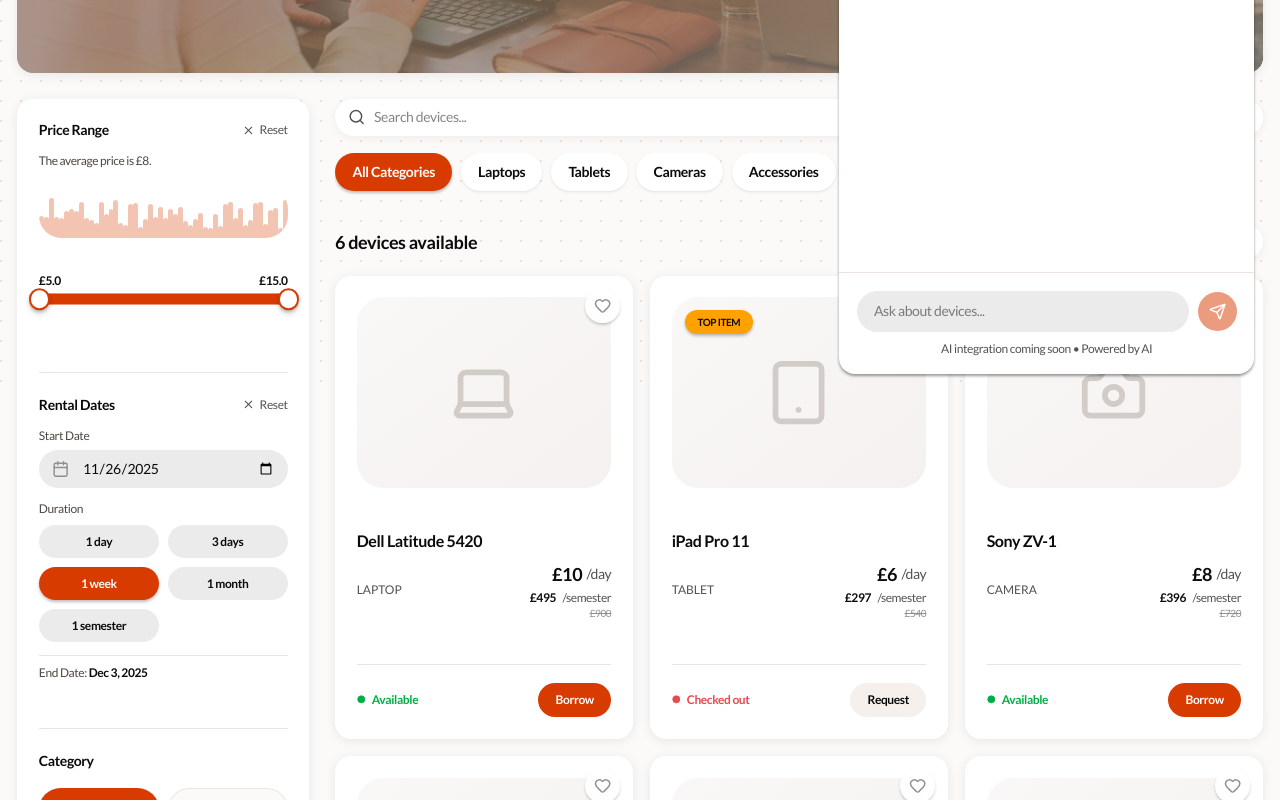
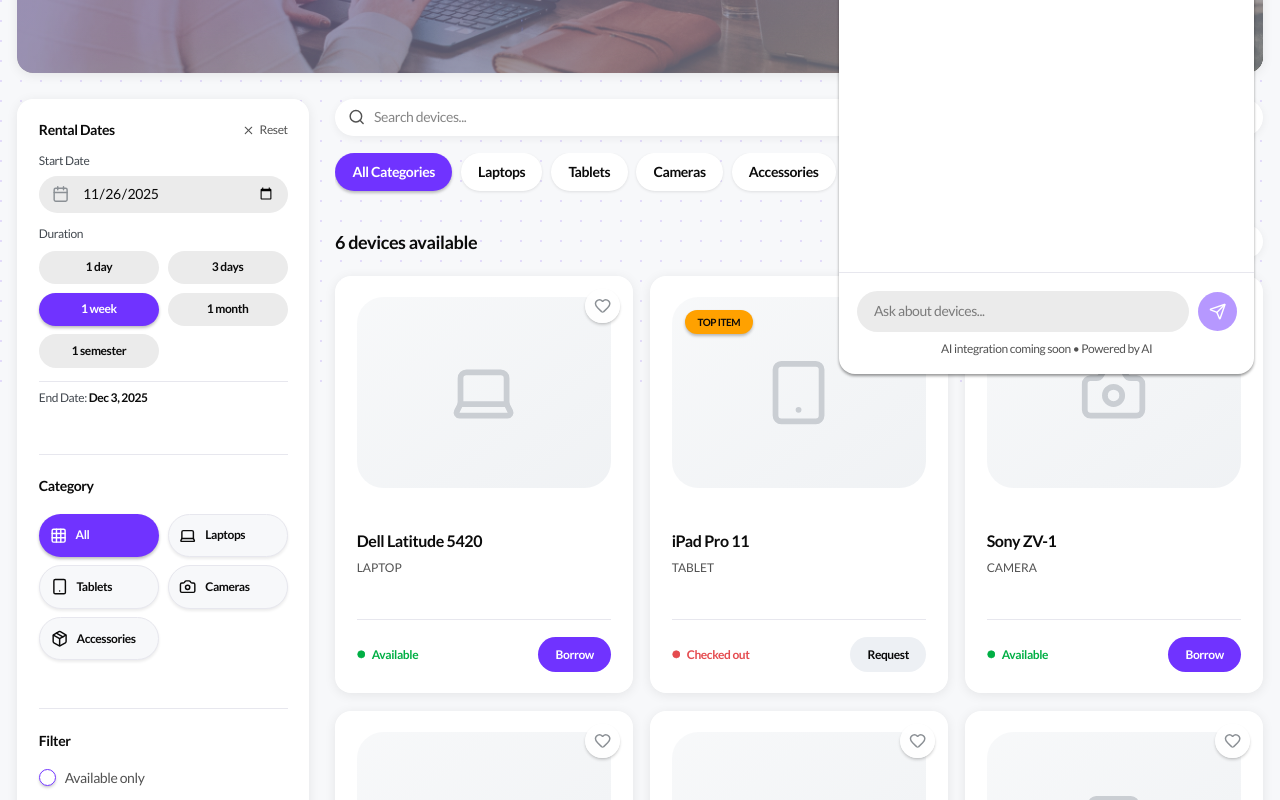
Before and after one commit to tomhewison/loans-app-web, a React (Vite) app: page / in a window 1280 px wide. Shown: the part 400-1200 px from the top of the page. Built offline with nearby package versions, Linux system fonts and the light colour scheme.

Commit message:
Refactor device pricing logic and UI components; remove price-related state and options from CatalogueGrid and SidebarFilters. Introduce Header and Footer components for layout consistency. Update theme context default value to 'original'.

```diff
--- a/src/components/landing/CatalogueGrid.tsx
+++ b/src/components/landing/CatalogueGrid.tsx
@@ -7,7 +7,6 @@ type Device = {
   name: string
   type: string
   status: string
-  price: string
   featured?: boolean
 }
 
@@ -78,8 +77,6 @@ export default function CatalogueGrid({ devices }: { devices: Device[] }) {
               <option value="popular">Most popular</option>
               <option value="newest">Newest first</option>
               <option value="oldest">Oldest first</option>
-              <option value="price-low">Price: low to high</option>
-              <option value="price-high">Price: high to low</option>
               <option value="name-asc">Name: A to Z</option>
               <option value="name-desc">Name: Z to A</option>
               <option value="featured">Featured first</option>
--- a/src/components/landing/ProductCard.tsx
+++ b/src/components/landing/ProductCard.tsx
@@ -9,7 +9,6 @@ type Device = {
   name: string
   type: string
   status: string
-  price: string
   featured?: boolean
 }
 
@@ -21,25 +20,7 @@ const typeIcons: Record<string, React.ReactNode> = {
 
 export default function ProductCard({ device }: { device: Device }) {
   const isAvailable = device.status === "Available"
-  const priceValue = device.price.replace("/day", "").trim()
   const [isFavorited, setIsFavorited] = useState(false)
-
-  // Calculate semester price with discount (90 days)
-  // Semester rentals get 45% discount for bulk pricing
-  const dailyPrice = parseFloat(priceValue.replace("£", "").replace(",", ""))
-  const fullSemesterPrice = dailyPrice * 90
-  const discountPercent = 45
-  const semesterPrice = fullSemesterPrice * (1 - discountPercent / 100)
-  const formattedSemesterPrice = semesterPrice.toLocaleString('en-GB', {
-    style: 'currency',
-    currency: 'GBP',
-    maximumFractionDigits: 0
-  })
-  const formattedOriginalPrice = fullSemesterPrice.toLocaleString('en-GB', {
-    style: 'currency',
-    currency: 'GBP',
-    maximumFractionDigits: 0
-  })
 
   return (
     <article className="group relative">
@@ -72,24 +53,11 @@ export default function ProductCard({ device }: { device: Device }) {
           )}
         </div>
 
-        {/* Title and Price */}
+        {/* Title */}
         <div className="space-y-2">
           <h3 className="font-bold text-base leading-tight text-card-foreground">{device.name}</h3>
           <div className="flex items-center justify-between">
             <span className="text-xs text-muted-foreground uppercase tracking-wide">{device.type}</span>
-            <div className="flex flex-col items-end">
-              <div className="flex items-center gap-1">
-                <span className="text-lg font-bold text-card-foreground">{priceValue}</span>
-                <span className="text-sm text-muted-foreground">/day</span>
-              </div>
-              <div className="flex flex-col items-end mt-0.5">
-                <div className="flex items-center gap-1.5">
-                  <span className="text-xs font-semibold text-card-foreground">{formattedSemesterPrice}</span>
-                  <span className="text-xs text-muted-foreground">/semester</span>
-                </div>
-                <span className="text-[10px] text-neutral-400 line-through">{formattedOriginalPrice}</span>
-              </div>
-            </div>
           </div>
         </div>
 
--- a/src/components/landing/SidebarFilters.tsx
+++ b/src/components/landing/SidebarFilters.tsx
@@ -15,9 +15,6 @@ const categoryIcons: Record<string, React.ReactNode> = {
 export default function SidebarFilters({ categories = [] as string[] }: { categories?: string[] }) {
   const [selectedCategory, setSelectedCategory] = useState<string>("All")
   const [availableOnly, setAvailableOnly] = useState(false)
-  const [minPrice, setMinPrice] = useState(5)
-  const [maxPrice, setMaxPrice] = useState(15)
-  const averagePrice = 8
 
   // Date states
   const today = new Date().toISOString().split('T')[0]
@@ -41,135 +38,16 @@ export default function SidebarFilters({ categories = [] as string[] }: { catego
 
   const endDate = calculateEndDate(startDate, selectedDuration)
 
-  const handleResetPrice = () => {
-    setMinPrice(5)
-    setMaxPrice(15)
-  }
-
   const handleResetDates = () => {
     setStartDate(today)
     setSelectedDuration("1 week")
   }
 
-  const priceRange = 15 - 5
-  const minPercent = ((minPrice - 5) / priceRange) * 100
-  const maxPercent = ((maxPrice - 5) / priceRange) * 100
-
   return (
     <aside className="col-span-1 md:col-span-1">
       <Card className="sticky top-6 p-5 rounded-2xl border-0 bg-card shadow-[0_2px_12px_rgba(0,0,0,0.08)]">
-        {/* Price Range */}
+        {/* Rental Dates */}
         <div className="mb-5">
-          <div className="flex items-center justify-between mb-3">
-            <h3 className="text-sm font-bold text-card-foreground">Price Range</h3>
-            <button
-              onClick={handleResetPrice}
-              className="text-xs text-muted-foreground hover:text-card-foreground transition-colors flex items-center gap-1"
-              aria-label="Reset price range"
-            >
-              <X className="h-3 w-3" />
-              Reset
-            </button>
-          </div>
-          <p className="text-xs text-neutral-600 mb-4">The average price is £{averagePrice}.</p>
-
-          {/* Distribution graph */}
-          <div className="relative h-12 mb-4">
-            <div className="absolute inset-0 rounded-lg overflow-hidden">
-              {/* Distribution bars */}
-              <div className="absolute inset-0 flex items-end gap-px">
-                {Array.from({ length: 50 }).map((_, i) => {
-                  const height = Math.random() * 60 + 20
-                  const left = (i / 50) * 100
-                  return (
-                    <div
-                      key={i}
-                      className="bg-primary/30 rounded-t"
-                      style={{
-                        width: '2%',
-                        height: `${height}%`,
-                        position: 'absolute',
-                        left: `${left}%`,
-                      }}
-                    />
-                  )
-                })}
-              </div>
-            </div>
-          </div>
-
-          {/* Range slider container */}
-          <div className="relative h-12">
-            {/* Track */}
-            <div className="absolute top-1/2 -translate-y-1/2 w-full h-2.5 bg-neutral-200 rounded-full">
-              {/* Active range */}
-              <div
-                className="absolute h-2.5 bg-primary rounded-full"
-                style={{
-                  left: `${minPercent}%`,
-                  width: `${maxPercent - minPercent}%`,
-                }}
-              />
-            </div>
-
-            {/* Min slider */}
-            <input
-              type="range"
-              min="5"
-              max="15"
-              step="0.5"
-              value={minPrice}
-              onChange={(e) => {
-                const newMin = parseFloat(e.target.value)
-                if (newMin < maxPrice) setMinPrice(newMin)
-              }}
-              className="absolute top-0 w-full h-full opacity-0 cursor-pointer z-10"
-              style={{
-                WebkitAppearance: 'none',
-                appearance: 'none',
-                background: 'transparent'
-              }}
-            />
-
-            {/* Max slider */}
-            <input
-              type="range"
-              min="5"
-              max="15"
-              step="0.5"
-              value={maxPrice}
-              onChange={(e) => {
-                const newMax = parseFloat(e.target.value)
-                if (newMax > minPrice) setMaxPrice(newMax)
-              }}
-              className="absolute top-0 w-full h-full opacity-0 cursor-pointer z-10"
-              style={{
-                WebkitAppearance: 'none',
-                appearance: 'none',
-                background: 'transparent'
-              }}
-            />
-
-            {/* Custom handles */}
-            <div
-              className="absolute top-1/2 -translate-y-1/2 w-5 h-5 bg-card border-2 border-primary rounded-full shadow-lg pointer-events-none z-20"
-              style={{ left: `calc(${minPercent}% - 10px)` }}
-            />
-            <div
-              className="absolute top-1/2 -translate-y-1/2 w-5 h-5 bg-card border-2 border-primary rounded-full shadow-lg pointer-events-none z-20"
-              style={{ left: `calc(${maxPercent}% - 10px)` }}
-            />
-
-            {/* Price labels */}
-            <div className="flex justify-between mt-8">
-              <span className="text-xs font-semibold text-card-foreground">£{minPrice.toFixed(1)}</span>
-              <span className="text-xs font-semibold text-card-foreground">£{maxPrice.toFixed(1)}</span>
-            </div>
-          </div>
-        </div>
-
-        {/* Rental Dates */}
-        <div className="mb-5 pt-5 border-t border-border">
           <div className="flex items-center justify-between mb-3">
             <h3 className="text-sm font-bold text-card-foreground">Rental Dates</h3>
             <button
--- a/src/components/landing/Header.tsx
+++ b/src/components/layout/Header.tsx
@@ -9,7 +9,7 @@ export default function Header() {
 
   return (
     <div className="mb-2">
-      <header className="mb-4 flex items-center justify-between px-5 py-3.5 rounded-xl border-0 bg-card shadow-[0_2px_8px_rgba(0,0,0,0.06)]">
+      <header className="mb-4 flex items-center justify-between px-5 py-3.5 rounded-xl border-0 shadow-[0_2px_8px_rgba(0,0,0,0.06)]" style={{ backgroundColor: 'var(--card)', opacity: 1 }}>
         <div className="flex items-center gap-3">
           <Link to="/" className="flex items-center gap-2.5">
             <img src={tessideLogo} alt="Teesside University" width={45} height={36} className="shrink-0" />
--- a/src/components/layout/Layout.tsx
+++ b/src/components/layout/Layout.tsx
@@ -1,6 +1,6 @@
-import { ReactNode } from "react"
-import Header from "@/components/landing/Header"
-import Footer from "@/components/landing/Footer"
+import type { ReactNode } from "react"
+import Header from "@/components/layout/Header"
+import Footer from "@/components/layout/Footer"
 
 interface LayoutProps {
   children: ReactNode
--- a/src/contexts/ThemeContext.tsx
+++ b/src/contexts/ThemeContext.tsx
@@ -14,11 +14,11 @@ const ThemeContext = createContext<ThemeContextType | undefined>(undefined)
 
 export function ThemeProvider({ children }: { children: ReactNode }) {
   const [theme, setThemeState] = useState<Theme>(() => {
-    // Get theme from localStorage or default to 'sunset'
+    // Get theme from localStorage or default to 'original'
     const savedTheme = localStorage.getItem('theme') as Theme | null
     return savedTheme && ['original', 'ocean', 'sunset', 'wireframe'].includes(savedTheme)
       ? savedTheme
-      : 'sunset'
+      : 'original'
   })
 
   const [isDarkMode, setIsDarkModeState] = useState<boolean>(() => {
--- a/src/pages/Landing.tsx
+++ b/src/pages/Landing.tsx
@@ -4,12 +4,12 @@ import CatalogueGrid from "@/components/landing/CatalogueGrid"
 import AIChat from "@/components/ai-chat/AIChat"
 
 const dummyDevices = [
-  { id: "1", name: "Dell Latitude 5420", type: "Laptop", status: "Available", price: "£10/day", featured: false },
-  { id: "2", name: "iPad Pro 11" , type: "Tablet", status: "Checked out", price: "£6/day", featured: true },
-  { id: "3", name: "Sony ZV-1", type: "Camera", status: "Available", price: "£8/day", featured: false },
-  { id: "4", name: "Lenovo ThinkPad X1", type: "Laptop", status: "Available", price: "£12/day", featured: false },
-  { id: "5", name: "Canon EOS M50", type: "Camera", status: "Available", price: "£7/day", featured: false },
-  { id: "6", name: "Surface Pro 8", type: "Tablet", status: "Checked out", price: "£8/day", featured: false },
+  { id: "1", name: "Dell Latitude 5420", type: "Laptop", status: "Available", featured: false },
+  { id: "2", name: "iPad Pro 11" , type: "Tablet", status: "Checked out", featured: true },
+  { id: "3", name: "Sony ZV-1", type: "Camera", status: "Available", featured: false },
+  { id: "4", name: "Lenovo ThinkPad X1", type: "Laptop", status: "Available", featured: false },
+  { id: "5", name: "Canon EOS M50", type: "Camera", status: "Available", featured: false },
+  { id: "6", name: "Surface Pro 8", type: "Tablet", status: "Checked out", featured: false },
 ]
 
 const categories = ["All", "Laptops", "Tablets", "Cameras", "Accessories"]
```
Also changed, not shown: src/components/layout/Footer.tsx (renamed from src/components/landing/Footer.tsx).
